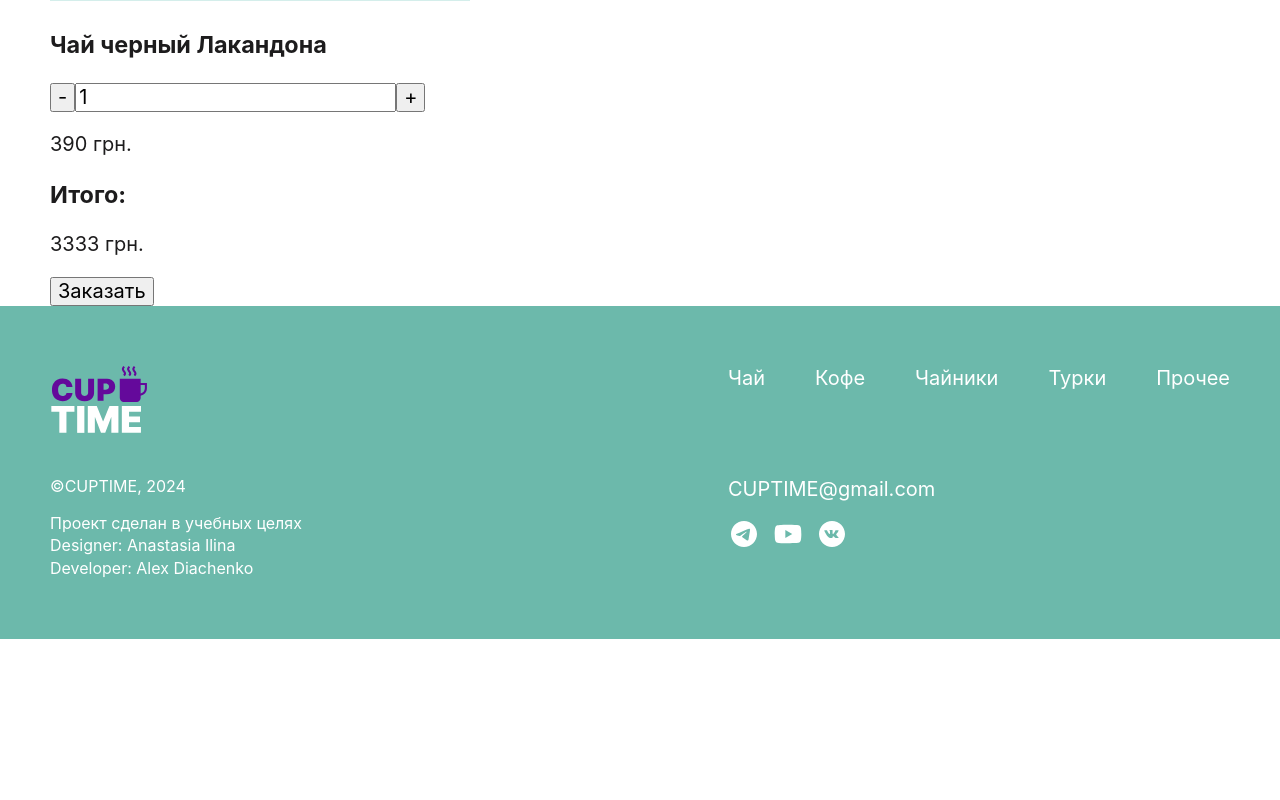
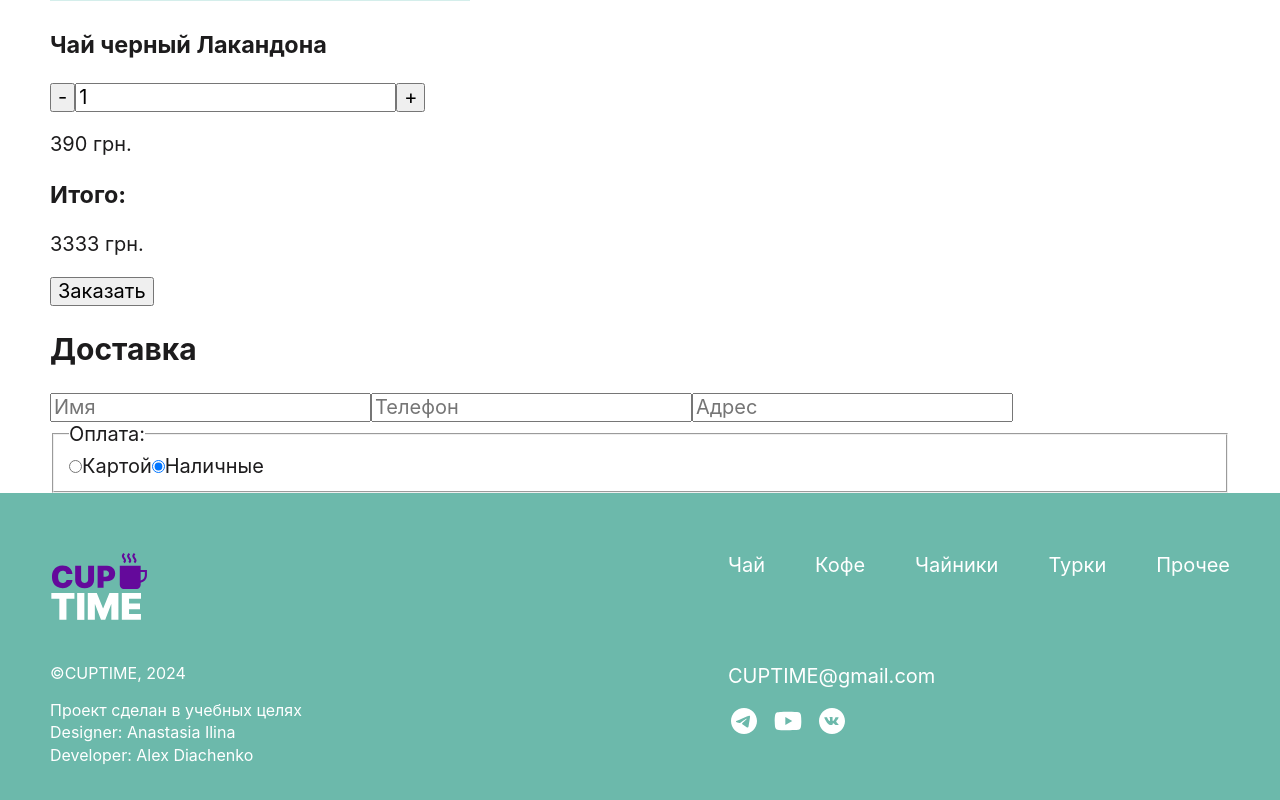
Before and after one commit to muteki-Ronin/cup-time, a React (Vite) app: page /cart in a window 1280 px wide. Shown: the part 3633-4433 px from the top of the page. Before the commit the page ends 4272 px from the top, so only its background shows below. Built offline with nearby package versions, Linux system fonts and the light colour scheme; a web font is replaced by a local one.

Commit message:
add order jsx

```diff
--- a/src/components/Order.jsx
+++ b/src/components/Order.jsx
@@ -1,7 +1,52 @@
 export const Order = () => {
   return (
     <section className="order">
+      <div className="container">
+        <h2 className="order__title">Доставка</h2>
+        <form className="order__form">
+          <input
+            className="order__input order__input_name"
+            type="text"
+            name="name"
+            placeholder="Имя"
+          />
+          <input
+            className="order__input order__input_phone"
+            type="text"
+            name="phone"
+            placeholder="Телефон"
+          />
+          <input
+            className="order__input order__input_address"
+            type="text"
+            name="address"
+            placeholder="Адрес"
+          />
 
+          <fieldset className="order__payment">
+            <legend className="order__payment-title">Оплата:</legend>
+            <label className="order__payment-label">
+              <input
+                className="order__radio"
+                type="radio"
+                name="payment"
+                value="card"
+              />
+              Картой
+            </label>
+            <label className="order__payment-label">
+              <input
+                className="order__radio"
+                type="radio"
+                name="payment"
+                value="cash"
+                defaultChecked
+              />
+              Наличные
+            </label>
+          </fieldset>
+        </form>
+      </div>
     </section>
   );
 };
```
